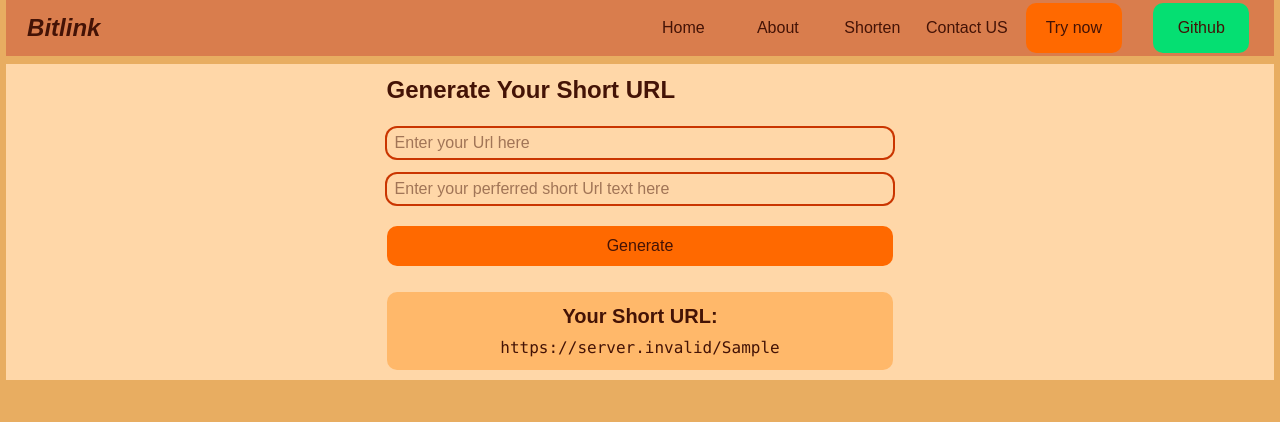
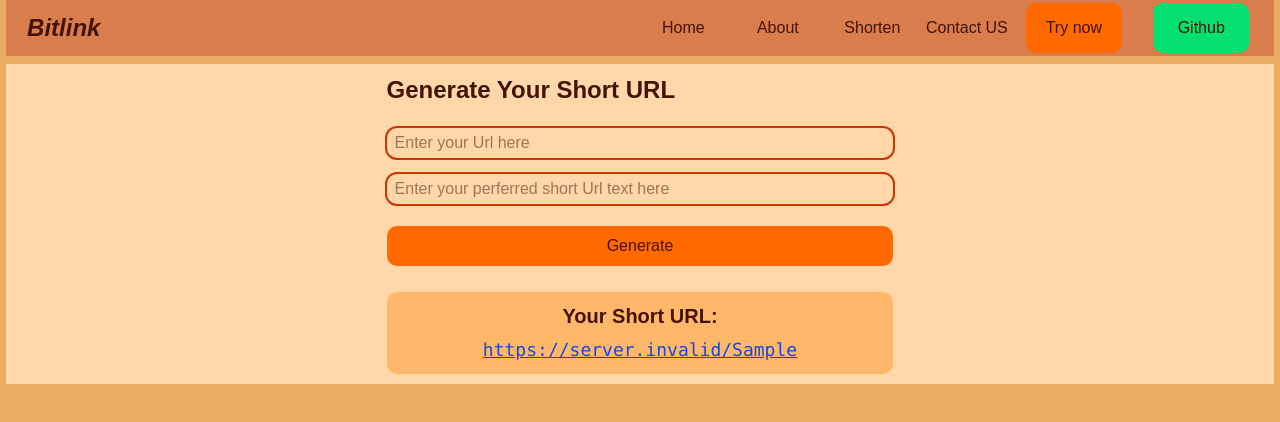
Before and after one commit to Shashikantgiri-web/Url-Shortener, a Next.js app in the folder main-code/: page /generate in a window 1280 px wide. Both pictures are taken after typing "Sample", "Sample" into the empty fields and a click on the button "Generate". Shown: the top 422 px of the page. Built offline with nearby package versions, Linux system fonts and the light colour scheme; no server answers; the database is empty.

Commit message:
Update page.js

```diff
--- a/main-code/app/generate/page.js
+++ b/main-code/app/generate/page.js
@@ -30,7 +30,7 @@ const generate = () => {
       .then((result) => {
         setUrl("")
         setShortUrl("")
-        setGenerated(`${process.env.NEXT_PUBLIC_BASE_URL}/${shortUrl}`)
+        setGenerated(`${process.env.NEXT_PUBLIC_HOST}/${shortUrl}`)
         console.log(result)
         alert(result.message)
       })
@@ -48,7 +48,9 @@ const generate = () => {
         <div className="w-[40%] h-auto bg-orange-300 rounded-[10px] flex flex-col justify-center items-center py-2.5 mt-2.5">
           <h2 className="text-xl font-semibold mb-1.5">Your Short URL:</h2>
           <code>
-            <Link target="_blank" href={generated}>{generated}</Link>
+            <Link href={generated} target="_blank" className="text-lg text-blue-700 underline">
+              {generated}
+            </Link>
           </code>
         </div>
       )}
```
